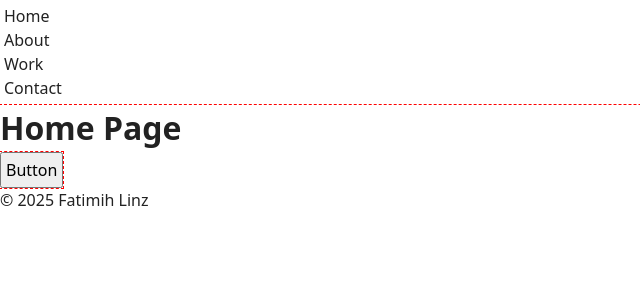
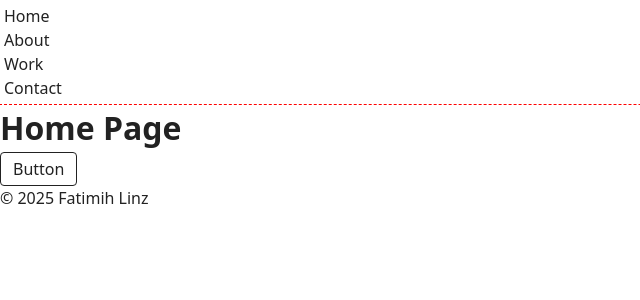
Before and after one commit to fatimih/portfolio-site-2025, a React (Vite) app: page / in a window 1280 px wide. Shown: the top 300 px of the page, without its empty margins (0-640 px from the left). Built offline with nearby package versions, Linux system fonts and the light colour scheme.

Commit message:
04.01: Replace Button test outline with neutral base styles

```diff
--- a/src/components/ui/Button.module.css
+++ b/src/components/ui/Button.module.css
@@ -1,5 +1,22 @@
-/* temporary to verify module wiring */
+/* Neutral, accessible base styles — no design opinions */
 .root {
-  outline: 1px dashed red;
-  padding: 0.25rem;
+  display: inline-block;
+  font: inherit;              /* use site font */
+  line-height: 1;             /* tighter control */
+  padding: 0.5rem 0.75rem;    /* comfortable click target */
+  border: 1px solid currentColor;
+  background: transparent;
+  color: inherit;
+  border-radius: 4px;         /* subtle rounding */
+  cursor: pointer;
 }
+
+.root:disabled {
+  opacity: 0.6;
+  cursor: not-allowed;
+}
+
+.root:focus-visible {
+  outline: 2px solid currentColor;
+  outline-offset: 2px;
+}
```
